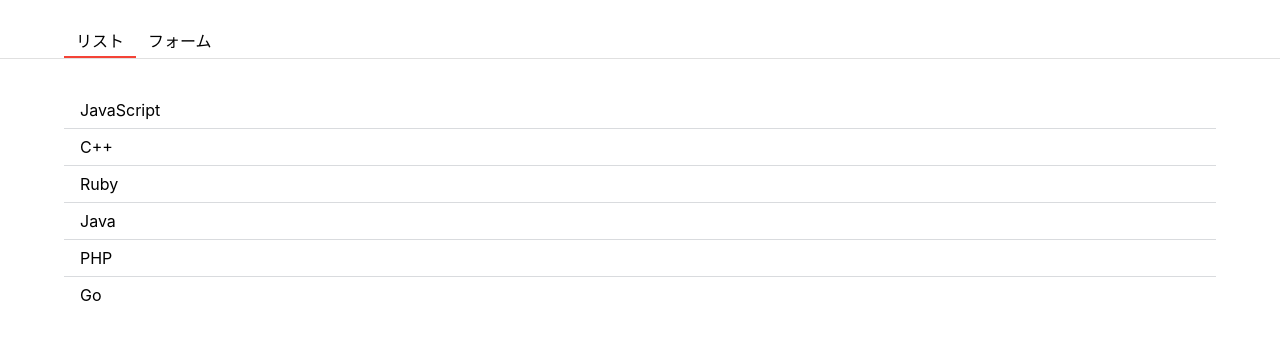
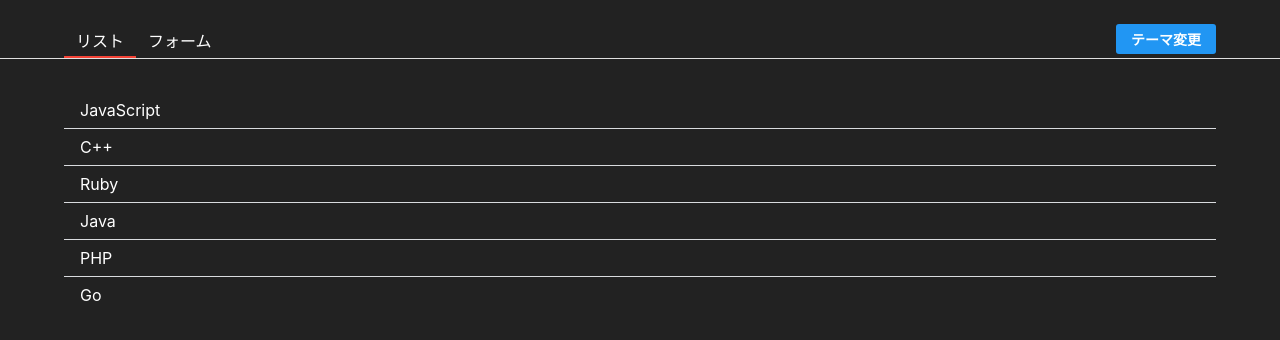
Before and after one commit to yuki-o0413/ReactPrc, a React (Create React App) app: page / in a window 1280 px wide. Shown: the top 340 px of the page. Built offline with nearby package versions, Linux system fonts and the light colour scheme.

Commit message:
11: Contextを利用したテーマ変更

```diff
--- a/src/App.js
+++ b/src/App.js
@@ -1,29 +1,37 @@
-import { useState, useEffect  } from 'react';//useEffectのインポートを追加
+import { useState, useEffect, useContext } from 'react';//useEffectのインポートを追加
 import styled from 'styled-components';
 import { List } from "./List";
 import { Form } from "./Form";
 import {getLanguages} from "./const/languages";
 import { withLoading } from "./hoc/with-loading";
 import { Header } from "./Header";
+import { ThemeContext} from "./contexts/ThemeContext";
+
+const Container = styled.div`
+  height: 100%;
+  color: ${({ theme }) => theme.color};
+  background-color: ${({ theme }) => theme.backgroundColor};
+`
 
 function App({data}) {
   const [tab, setTab] = useState('list');
   const [langs, setLangs] = useState(data);
 
+  const [theme] = useContext(ThemeContext);
+
   const addLang = (lang) => {
-    console.log(lang);
     setLangs([...langs, lang])
     setTab('list');
   }
 
   return (
-    <div>
+    <Container theme={theme}>
       <Header tab={tab} setTab={setTab}/>
       {
         tab === 'list' ? <List langs={langs}/> : <Form onAddLang={addLang}/>
       }
-    </div>
+    </Container>
   );
 }
 
-export default withLoading(App, getLanguages);
+export default App;
--- /dev/null
+++ b/src/AppContainer.js
@@ -0,0 +1,22 @@
+import { useState } from 'react';
+import { ThemeContext,THEMES } from "./contexts/ThemeContext";
+import { withLoading } from "./hoc/with-loading";
+import App from "./App";
+import { getLanguages } from "./const/languages";
+
+const AppComponent = withLoading(App, getLanguages)
+
+export const AppContainer = () => {
+  const [theme, setTheme] = useState(THEMES.dark);
+
+  const toggleTheme = () => {
+    const nextTheme = (theme === THEMES.dark) ? THEMES.light : THEMES.dark;
+    setTheme(nextTheme);
+  }
+
+  return (
+    <ThemeContext.Provider value={[theme, toggleTheme]}>
+      <AppComponent />
+    </ThemeContext.Provider>
+  )
+}
--- a/src/FormModal.js
+++ b/src/FormModal.js
@@ -1,12 +1,16 @@
+import { useContext } from 'react';
 import styled from 'styled-components';
 import { Modal } from "./components/modal";
 import { Button } from "./components/button";
+import { ThemeContext,THEMES } from "./contexts/ThemeContext";
 
 const Container = styled.div`
   width: 240px;
   border-radius: 10px;
   padding: 24px 36px;
-  background-color: white;
+  color: ${({ theme }) => theme.color};
+  background-color: ${({ theme }) => theme.backgroundColor};
+  border: ${({ theme }) => theme === THEMES.dark ? '2px solid white' : 'none'};
 `
 
 const ButtonWrapper = styled.div`
@@ -16,9 +20,10 @@
 `
 
 export const FormModal = ({ confirm, cancel }) => {
+  const [theme] = useContext(ThemeContext);
   return (
     <Modal>
-      <Container>
+      <Container theme={theme}>
         <div>本当に作成しますか？</div>
         <ButtonWrapper>
           <Button onClick={cancel}>Cancel</Button>
--- a/src/Header.js
+++ b/src/Header.js
@@ -1,4 +1,7 @@
+import { useContext } from 'react';
 import styled from "styled-components";
+import { Button } from "./components/button";
+import { ThemeContext } from "./contexts/ThemeContext";
 
 const Container = styled.header`
   display: flex;
@@ -19,13 +22,20 @@
   border-bottom: ${props => props.focused ? '2px solid #F44336' : 'none' };
 `
 
+const HeaderButton = styled(Button)`
+  padding: 0;
+  margin-bottom: 4px;
+`
+
 export const Header = ({ tab, setTab }) => {
+  const [theme, toggleTheme] = useContext(ThemeContext);
   return (
     <Container>
       <HeaderUl>
         <HeaderLi focused={tab === 'list'} onClick={() => setTab('list')}>リスト</HeaderLi>
         <HeaderLi focused={tab === 'form'} onClick={() => setTab('form')}>フォーム</HeaderLi>
       </HeaderUl>
+      <HeaderButton onClick={toggleTheme}>テーマ変更</HeaderButton>
     </Container>
   )
 }
--- /dev/null
+++ b/src/contexts/ThemeContext.js
@@ -0,0 +1,14 @@
+import React from 'react';
+
+export const THEMES = {
+  light: {
+    color: 'black',
+    backgroundColor: 'white',
+  },
+  dark: {
+    color: 'white',
+    backgroundColor: '#222222',
+  }
+}
+
+export const ThemeContext = React.createContext([THEMES.dark, () => {}]);
--- a/src/hoc/with-loading.js
+++ b/src/hoc/with-loading.js
@@ -1,13 +1,19 @@
 import styled from "styled-components";
-import { useState, useEffect } from 'react';
+import { useState, useEffect, useContext } from 'react';
+import { ThemeContext } from "../contexts/ThemeContext";
+
 
 const LoadDiv = styled.div`
+  height: 100%;
   padding: 36px;
+  color: ${({ theme }) => theme.color};
+  background-color: ${({ theme }) => theme.backgroundColor};
 `
 
 export const withLoading = (WrappedComponent, fetchData) => {
   return () => {
     const [data, setData] = useState(null);
+    const [theme] = useContext(ThemeContext);
 
     useEffect(() => {
       fetch();
@@ -19,7 +25,7 @@
     }
 
     const Loading = (
-      <LoadDiv>ロード中...</LoadDiv>
+      <LoadDiv theme={theme}>ロード中...</LoadDiv>
     )
 
     return data ? <WrappedComponent data={data} /> : Loading;
--- a/src/index.js
+++ b/src/index.js
@@ -1,12 +1,13 @@
 import React from 'react';
 import ReactDOM from 'react-dom';
 import './index.css';
-import App from './App';
 import reportWebVitals from './reportWebVitals';
+import { AppContainer } from "./AppContainer";
+
 
 ReactDOM.render(
   <React.StrictMode>
-    <App />
+    <AppContainer />
   </React.StrictMode>,
   document.getElementById('root')
 );
```
Also changed, not shown: 1 other file (tests, documents, lock files or other folders).
